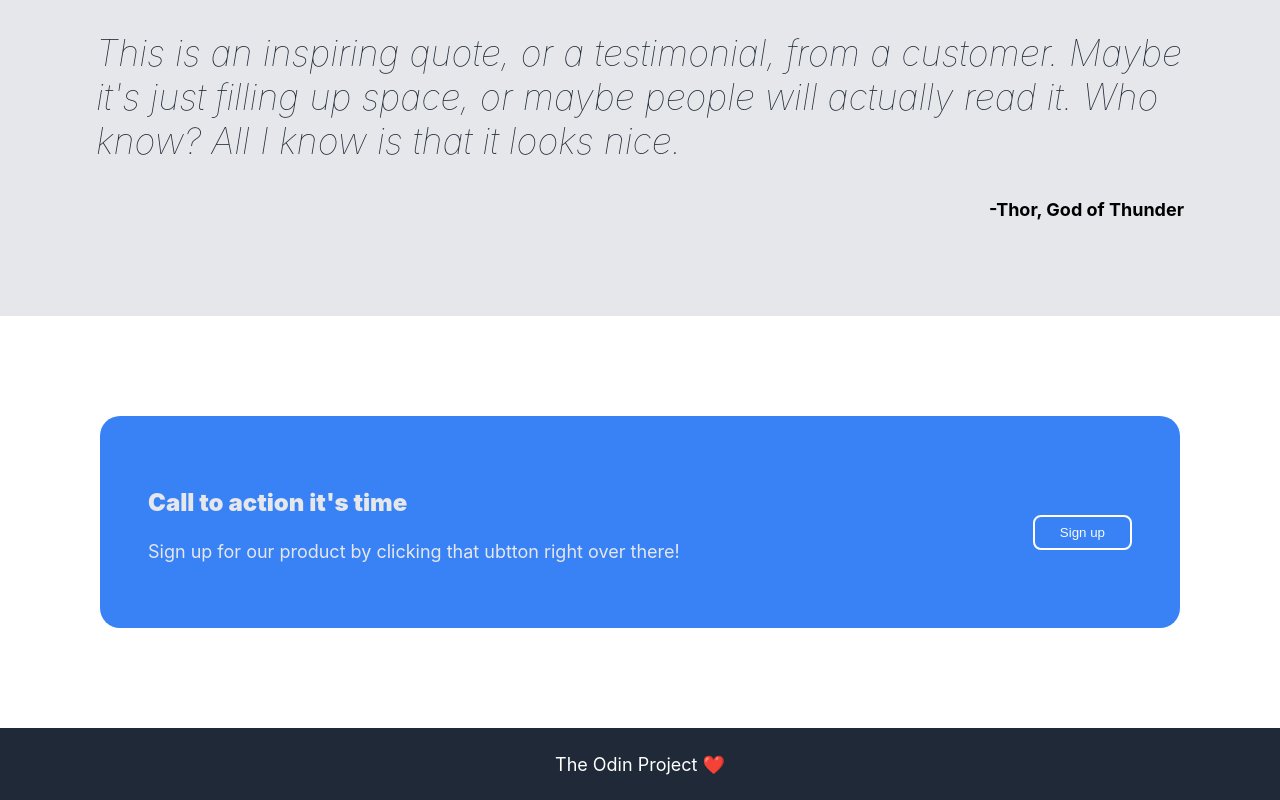
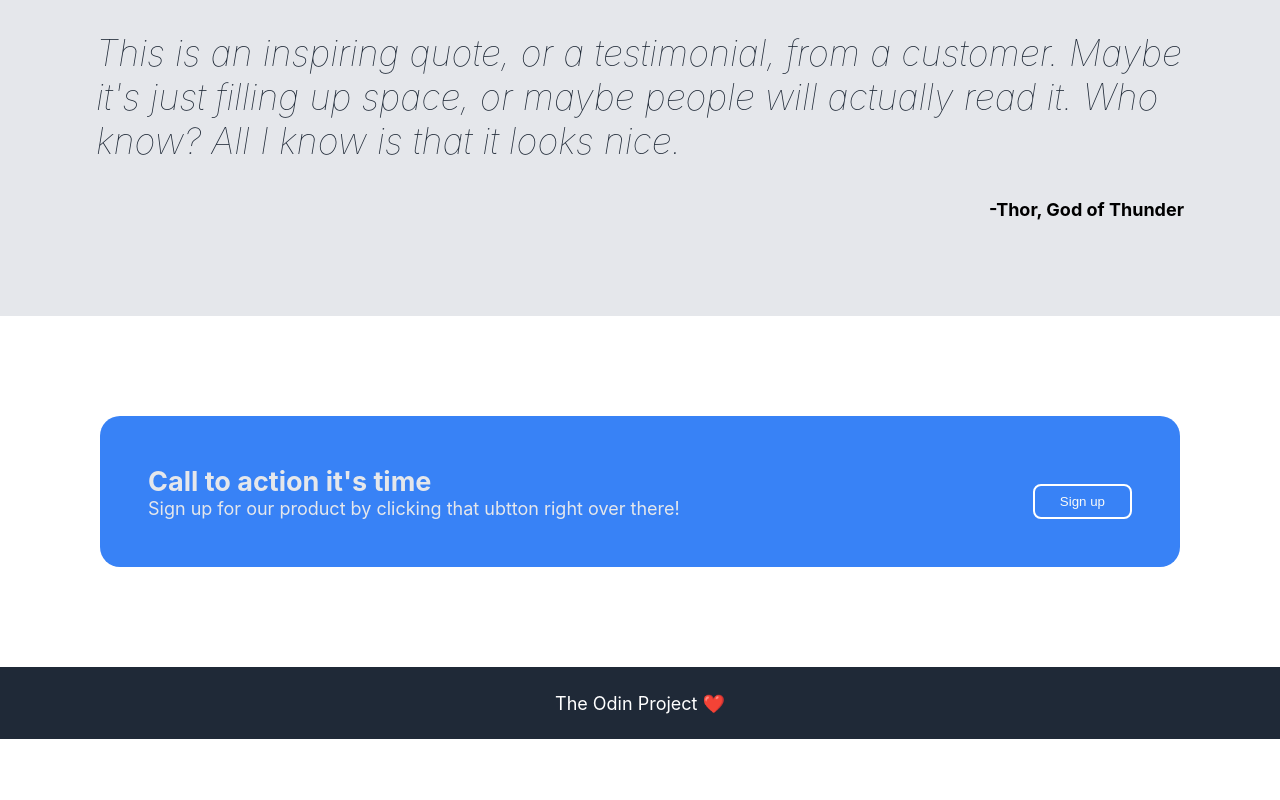
Before and after one commit to Jeroenmin/odin-landing-page, a plain HTML site: page index.html in a window 1280 px wide. Shown: the part 876-1676 px from the top of the page. After the commit the page ends 1615 px from the top, so only its background shows below. Drawn offline with Linux system fonts and the light colour scheme.

Commit message:
fix big gap in call to action section

```diff
--- a/index.html
+++ b/index.html
@@ -78,8 +78,8 @@
     <div class="call-to-action-box">
 
       <div class="left">
-        <p style="font-size: 24px; font-weight: 900;">Call to action it's time</p>
-        <p>Sign up for our product by clicking that ubtton right over there!</p>
+        <p style="font-size: 1.5em; font-weight: bold; margin: 0;">Call to action it's time</p>
+        <p style="margin: 0">Sign up for our product by clicking that ubtton right over there!</p>
       </div>
 
       <button id="actionButton"> Sign up</button>
```
